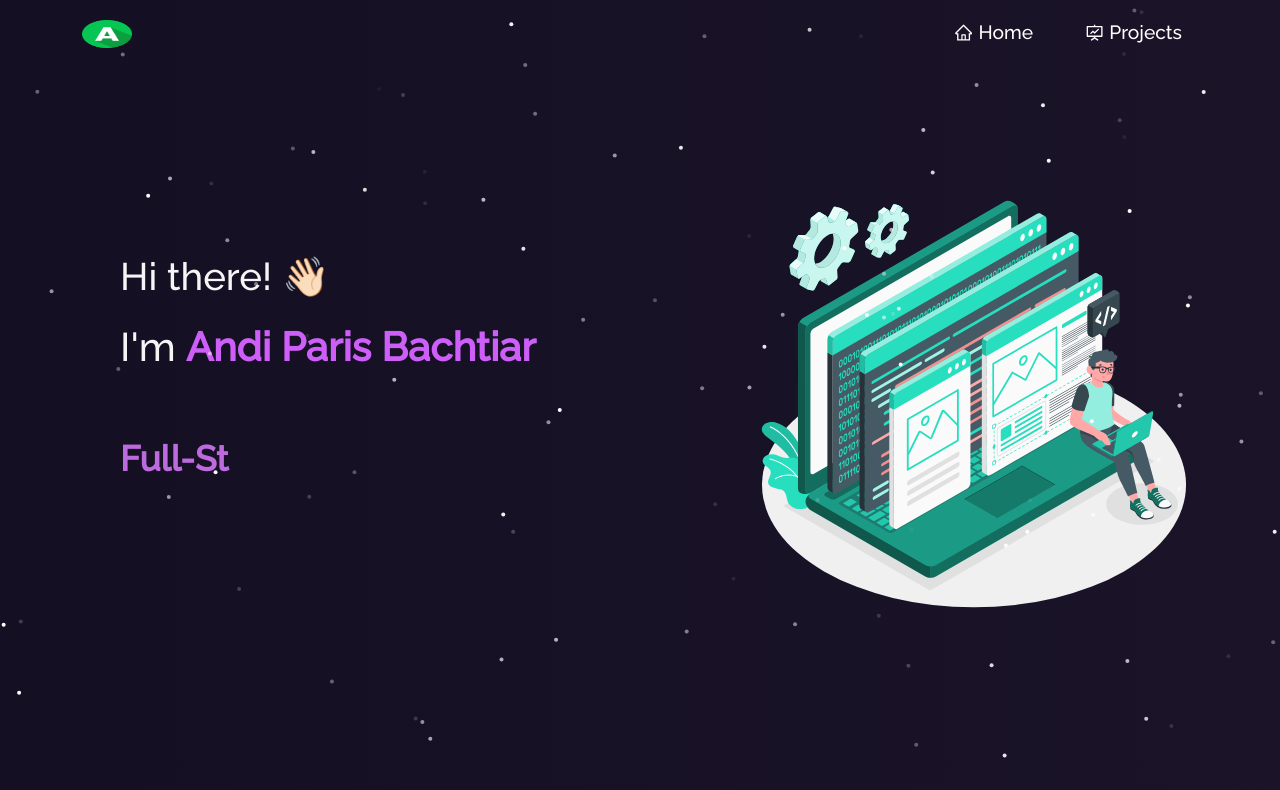
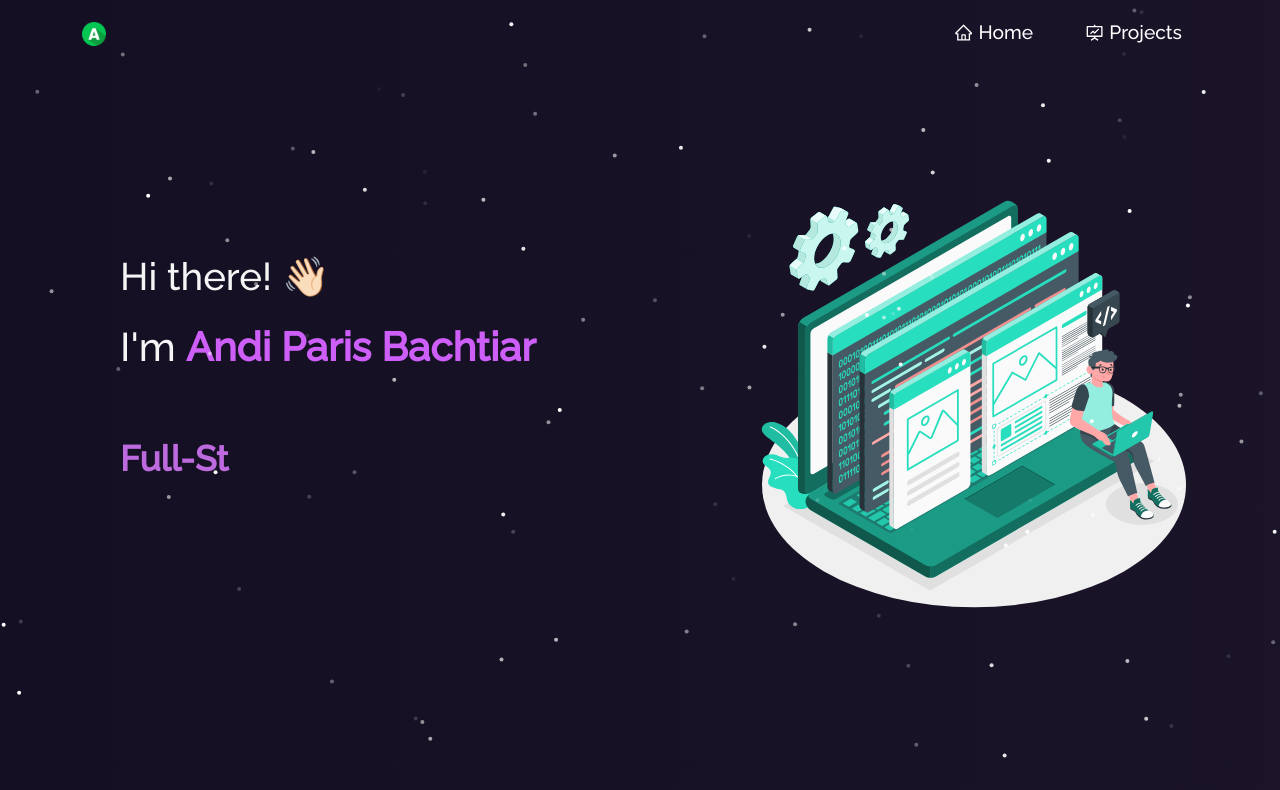
Before and after one commit to andiparis/portfolio--reactjs, a React (Vite) app: page / in a window 1280 px wide. Shown: the top 790 px of the page. Built offline with nearby package versions, Linux system fonts and the light colour scheme.

Commit message:
Update styles

```diff
--- a/src/styles/styles.css
+++ b/src/styles/styles.css
@@ -165,8 +165,8 @@ button:focus {
 }
 
 .logo {
-  height: 1.4em !important;
-  width: 2.5em !important;
+  height: 1.5rem !important;
+  width: 1.5rem !important;
 }
 
 .navbar-nav .nav-link {
```
